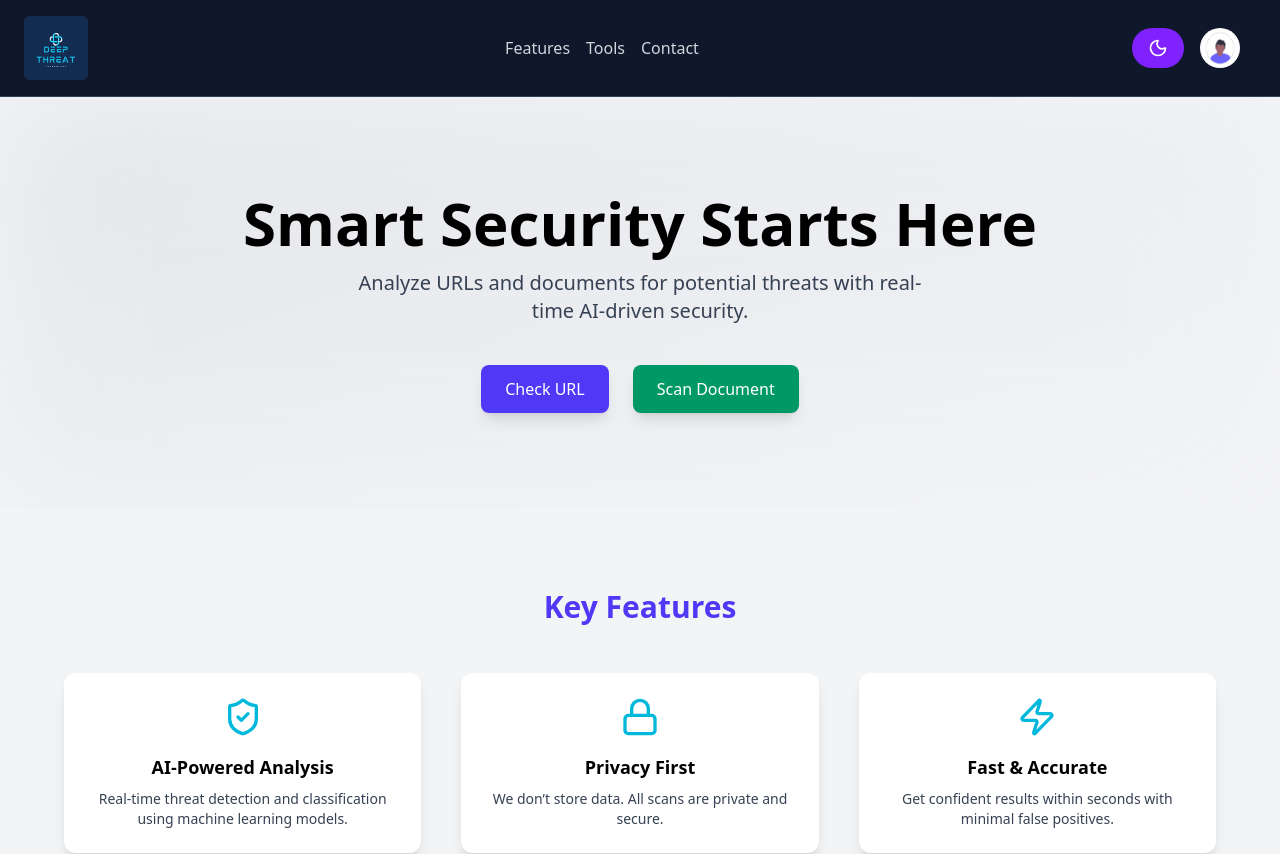
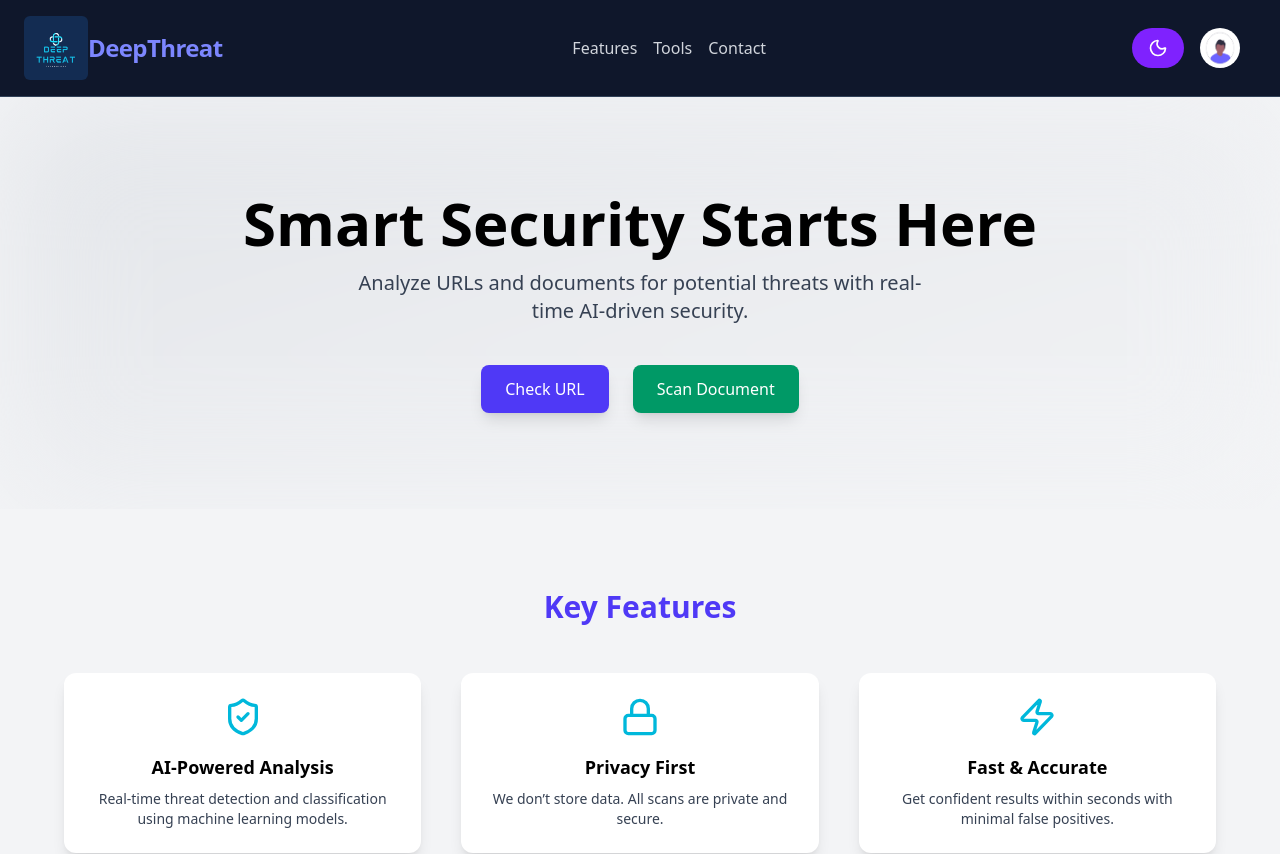
Before and after one commit to PralayeshMukherjee/DeepThreat, a React (Vite) app in the folder Frontend/: page /mainlayout in a window 1280 px wide. Shown: the top 854 px of the page. Built offline with nearby package versions, Linux system fonts and the light colour scheme.

Commit message:
add a h1 tag for my website name

```diff
--- a/Frontend/src/Pages/MainHeader.jsx
+++ b/Frontend/src/Pages/MainHeader.jsx
@@ -34,6 +34,9 @@ const MainHeader = () => {
           className="w-16 h-16 rounded-md"
           alt="DeepThreat Logo"
         />
+        <h1 className="text-xl md:text-2xl font-bold text-indigo-400 tracking-tight">
+          DeepThreat
+        </h1>
       </Link>
 
       {/* Desktop Nav */}
```
